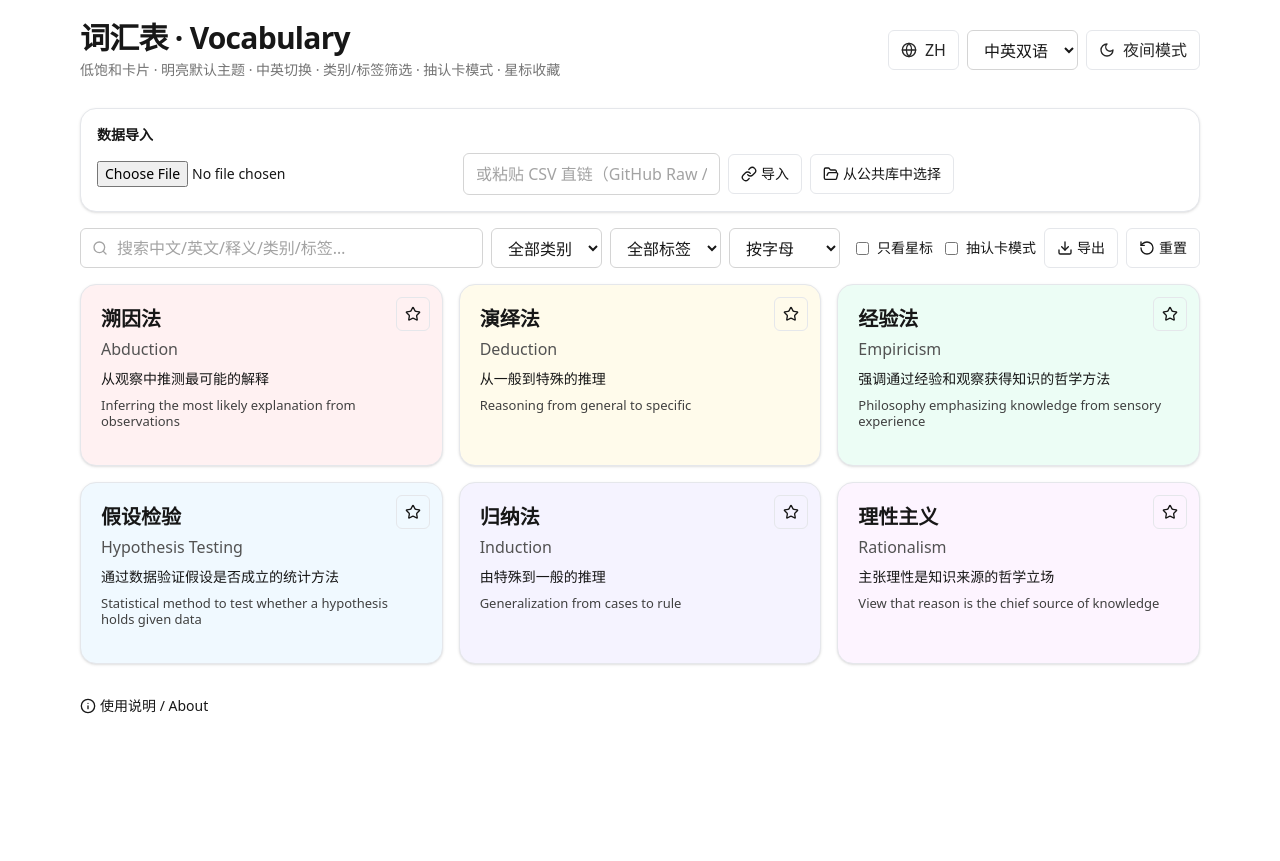
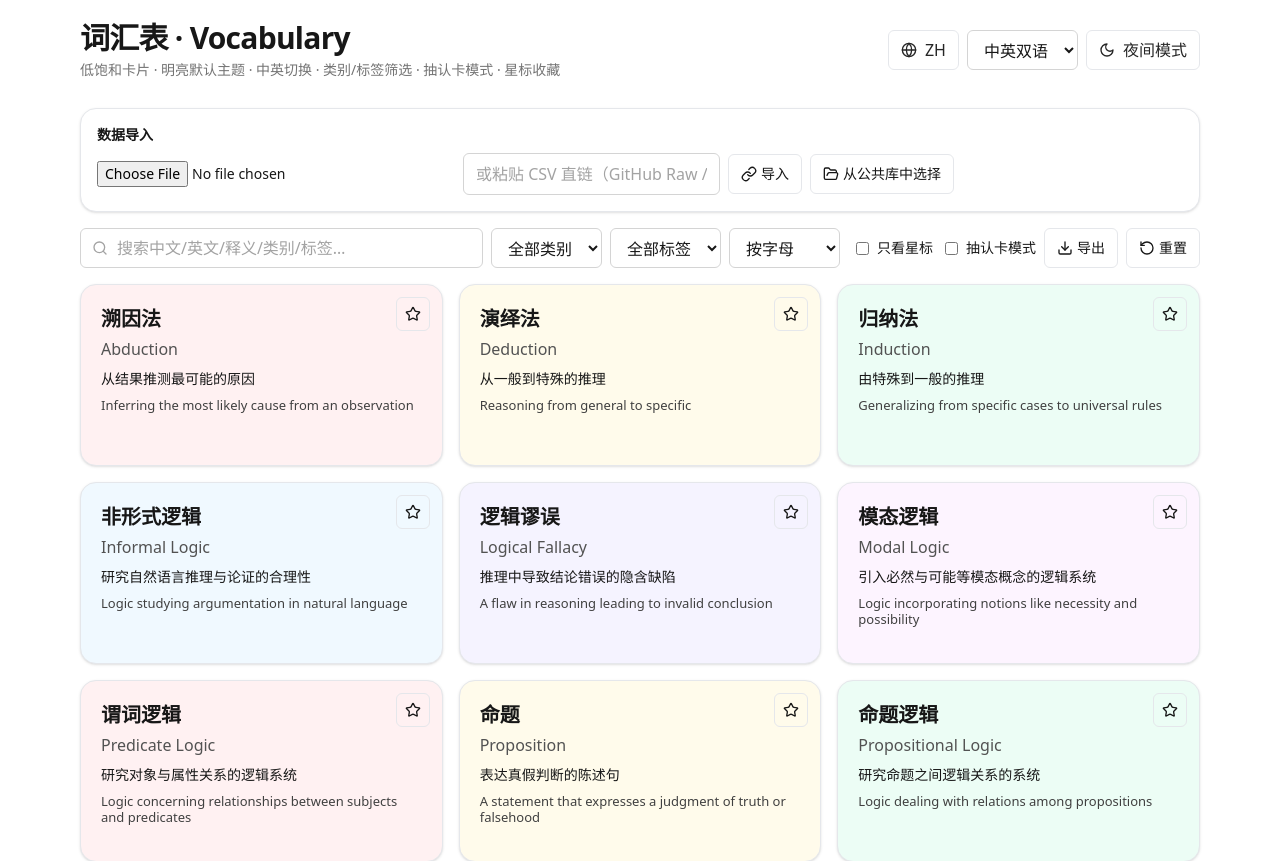
Before and after one commit to Drill78/vocab-viewer, a React (Vite) app: page / in a window 1280 px wide. Shown: the top 861 px of the page. Before the commit the page ends 800 px from the top, so only its background shows below. Built offline with nearby package versions, Linux system fonts and the light colour scheme.

Commit message:
Update App.tsx

```diff
--- a/src/App.tsx
+++ b/src/App.tsx
@@ -41,7 +41,7 @@ type Vocab = {
 
 const STORAGE_KEY = "vocab3_3.data";
 const PREF_KEY = "vocab3_3.prefs";
-const DEFAULT_REMOTE_URL = "/data/vocab.csv";
+const DEFAULT_REMOTE_URL = "/data/logic_terms.csv";
 
 type LangMode = "zh" | "en" | "both";
 
```
